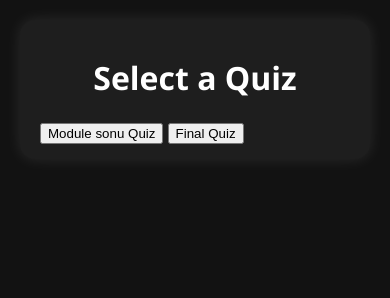
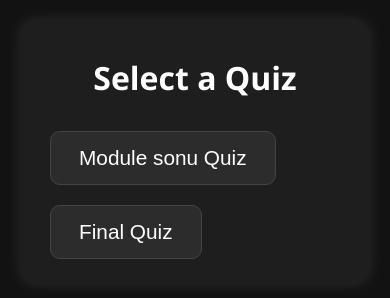
Before and after one commit to gizemtuguz/web_server_quiz, a plain HTML site: page index.html in a window 390 px wide. Drawn offline with Linux system fonts and the light colour scheme.

Commit message:
style update

```diff
--- a/style.css
+++ b/style.css
@@ -118,4 +118,23 @@ button.wrong {
     width: 100%;
     margin: 8px 0;
   }
+
+  #quiz-select-box button {
+    font-size: 1.3em;
+    padding: 14px 28px;
+    margin: 10px;
+    border-radius: 10px;
+    background-color: #2c2c2c;
+    color: white;
+    border: 1px solid #444;
+    cursor: pointer;
+    transition: background 0.2s ease;
+  }
+
+  #quiz-select-box button:hover {
+    background-color: #3a3a3a;
+    transform: scale(1.05);
+  }
+
+
 }
```
